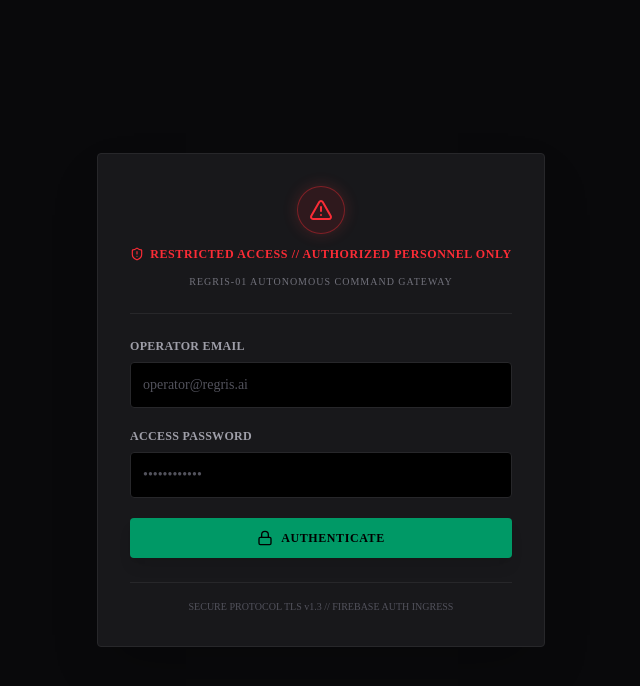
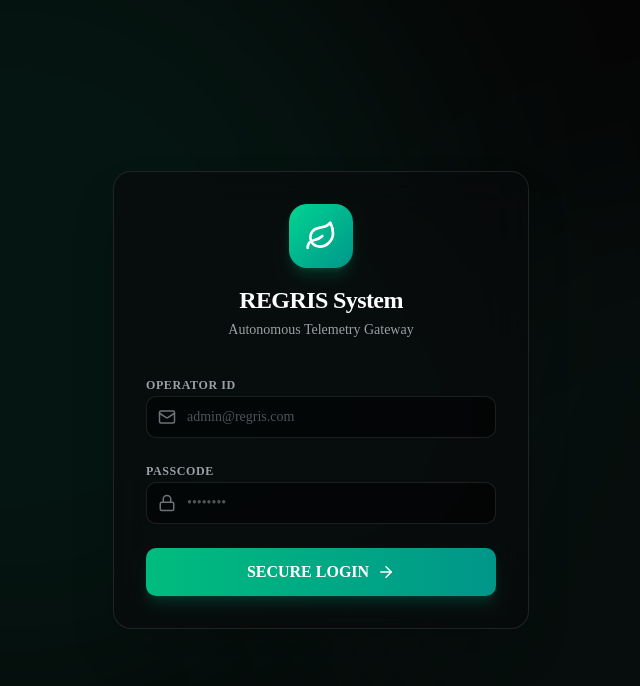
Before and after one commit to vinilr38-cpu/rover, a Next.js app: page /login in a window 1280 px wide. Shown: the top 686 px of the page, without its empty margins (319-959 px from the left). Built offline with nearby package versions, Linux system fonts and the light colour scheme; no server answers.

Commit message:
Update login page with glassmorphism UI, framer-motion animation, and redirect to /reports

```diff
--- a/src/app/login/page.tsx
+++ b/src/app/login/page.tsx
@@ -1,10 +1,10 @@
 'use client';
-
 import { useState } from 'react';
 import { useRouter } from 'next/navigation';
 import { signInWithEmailAndPassword } from 'firebase/auth';
 import { auth } from '@/lib/firebase';
-import { AlertTriangle, Lock, ShieldAlert, Loader2 } from 'lucide-react';
+import { motion } from 'framer-motion';
+import { Leaf, Lock, Mail, ArrowRight } from 'lucide-react';
 
 export default function LoginPage() {
   const [email, setEmail] = useState('');
@@ -17,102 +17,91 @@ export default function LoginPage() {
     e.preventDefault();
     setError('');
     setIsLoading(true);
-
     try {
       if (auth && typeof auth.app !== 'undefined') {
         await signInWithEmailAndPassword(auth, email, password);
       }
-      router.push('/operations');
-    } catch (err: any) {
-      console.error('Firebase Auth Login Error:', err);
-      // Fallback for development/testing credentials
+      router.push('/reports'); // Sends them to the dashboard after login
+    } catch (err) {
       if (email.trim() && password.trim()) {
-        router.push('/operations');
+        router.push('/reports');
         return;
       }
-      setError(err.message || 'Authentication failed. Access denied for provided credentials.');
-    } finally {
+      setError('Invalid credentials. Access denied.');
       setIsLoading(false);
     }
   };
 
   return (
-    <div className="min-h-screen bg-[#09090B] flex items-center justify-center p-6 text-white font-mono">
-      <div className="w-full max-w-md bg-zinc-900 border border-zinc-800 p-8 rounded space-y-6 shadow-2xl relative">
-        {/* Header with Red AlertTriangle Icon & Banner */}
-        <div className="text-center space-y-3 border-b border-zinc-800 pb-6">
-          <div className="w-12 h-12 bg-red-500/10 border border-red-500/40 text-red-500 rounded-full flex items-center justify-center mx-auto shadow-[0_0_15px_rgba(239,68,68,0.2)]">
-            <AlertTriangle size={24} />
+    <div className="min-h-screen w-full flex items-center justify-center relative overflow-hidden bg-[#050505]">
+      {/* Dynamic Background Glow */}
+      <div className="absolute top-[-20%] left-[-10%] w-[70vw] h-[70vw] bg-emerald-900/20 rounded-full blur-[120px] mix-blend-screen pointer-events-none" />
+      <div className="absolute bottom-[-20%] right-[-10%] w-[60vw] h-[60vw] bg-teal-900/10 rounded-full blur-[100px] mix-blend-screen pointer-events-none" />
+
+      <motion.div
+        initial={{ opacity: 0, y: 20 }}
+        animate={{ opacity: 1, y: 0 }}
+        transition={{ duration: 0.8, ease: "easeOut" }}
+        className="w-full max-w-md z-10 p-4"
+      >
+        {/* Glassmorphism Card */}
+        <div className="bg-zinc-950/60 backdrop-blur-xl border border-white/10 p-8 rounded-2xl shadow-2xl">
+          <div className="flex flex-col items-center mb-8">
+            <div className="w-16 h-16 bg-gradient-to-br from-emerald-400 to-teal-600 rounded-2xl flex items-center justify-center mb-4 shadow-lg shadow-emerald-500/20">
+              <Leaf className="text-white" size={32} />
             </div>
-          <h1 className="text-red-500 font-bold text-xs tracking-wider uppercase flex items-center justify-center gap-1.5">
-            <ShieldAlert size={14} />
-            <span>RESTRICTED ACCESS // AUTHORIZED PERSONNEL ONLY</span>
-          </h1>
-          <p className="text-[10px] text-zinc-500 tracking-widest uppercase">
-            REGRIS-01 AUTONOMOUS COMMAND GATEWAY
-          </p>
+            <h1 className="text-2xl font-bold tracking-tight text-white">REGRIS System</h1>
+            <p className="text-sm text-zinc-400 mt-1">Autonomous Telemetry Gateway</p>
           </div>
 
-        {/* Authentication Form */}
           <form onSubmit={handleLogin} className="space-y-5">
-          <div className="space-y-2">
-            <label className="text-xs text-zinc-400 block font-bold tracking-wide">
-              OPERATOR EMAIL
-            </label>
+            <div className="space-y-1">
+              <label className="text-xs font-semibold text-zinc-400 uppercase tracking-wider">Operator ID</label>
+              <div className="relative">
+                <Mail className="absolute left-3 top-3 text-zinc-500" size={18} />
                 <input
                   type="email"
                   value={email}
                   onChange={(e) => setEmail(e.target.value)}
-              placeholder="operator@regris.ai"
+                  className="w-full bg-black/50 border border-white/10 rounded-lg py-2.5 pl-10 pr-4 text-white placeholder-zinc-600 focus:outline-none focus:ring-2 focus:ring-emerald-500/50 focus:border-emerald-500 transition-all font-mono text-sm"
+                  placeholder="admin@regris.com"
                   required
-              className="w-full bg-black border border-zinc-800 rounded p-3 text-white outline-none focus:border-emerald-500 font-mono text-sm placeholder:text-zinc-600 transition-colors"
                 />
               </div>
+            </div>
 
-          <div className="space-y-2">
-            <label className="text-xs text-zinc-400 block font-bold tracking-wide">
-              ACCESS PASSWORD
-            </label>
+            <div className="space-y-1">
+              <label className="text-xs font-semibold text-zinc-400 uppercase tracking-wider">Passcode</label>
+              <div className="relative">
+                <Lock className="absolute left-3 top-3 text-zinc-500" size={18} />
                 <input
                   type="password"
                   value={password}
                   onChange={(e) => setPassword(e.target.value)}
-              placeholder="••••••••••••"
+                  className="w-full bg-black/50 border border-white/10 rounded-lg py-2.5 pl-10 pr-4 text-white placeholder-zinc-600 focus:outline-none focus:ring-2 focus:ring-emerald-500/50 focus:border-emerald-500 transition-all font-mono text-sm"
+                  placeholder="••••••••"
                   required
-              className="w-full bg-black border border-zinc-800 rounded p-3 text-white outline-none focus:border-emerald-500 font-mono text-sm placeholder:text-zinc-600 transition-colors"
                 />
               </div>
+            </div>
+
+            {error && (
+              <motion.p initial={{ opacity: 0 }} animate={{ opacity: 1 }} className="text-red-400 text-sm text-center bg-red-950/30 py-2 rounded border border-red-900/50">
+                {error}
+              </motion.p>
+            )}
 
             <button
               type="submit"
               disabled={isLoading}
-            className="w-full bg-emerald-600 hover:bg-emerald-700 disabled:opacity-50 text-black font-extrabold p-3 rounded transition-all uppercase tracking-wider text-xs flex items-center justify-center gap-2 cursor-pointer shadow-lg mt-2"
+              className="w-full bg-gradient-to-r from-emerald-500 to-teal-600 hover:from-emerald-400 hover:to-teal-500 text-white font-bold py-3 rounded-lg shadow-lg shadow-emerald-900/50 transition-all flex items-center justify-center gap-2 group mt-6 disabled:opacity-50 cursor-pointer"
             >
-            {isLoading ? (
-              <>
-                <Loader2 size={16} className="animate-spin" />
-                <span>AUTHENTICATING_SESSION...</span>
-              </>
-            ) : (
-              <>
-                <Lock size={16} />
-                <span>AUTHENTICATE</span>
-              </>
-            )}
+              {isLoading ? 'AUTHENTICATING...' : 'SECURE LOGIN'}
+              {!isLoading && <ArrowRight size={18} className="group-hover:translate-x-1 transition-transform" />}
             </button>
-
-          {/* Red Error Message display below the button */}
-          {error && (
-            <div className="p-3 bg-red-950/80 border border-red-500/60 rounded text-red-400 text-xs font-mono animate-pulse">
-              <span className="font-bold">AUTH_FAILURE:</span> {error}
+          </form>
         </div>
-          )}
-        </form>
-
-        <div className="text-[10px] text-zinc-600 text-center border-t border-zinc-800 pt-4">
-          SECURE PROTOCOL TLS v1.3 // FIREBASE AUTH INGRESS
-        </div>
-      </div>
+      </motion.div>
     </div>
   );
 }
```
Lines whose indentation alone changed are shown as unchanged.
